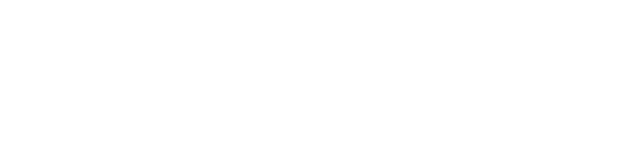
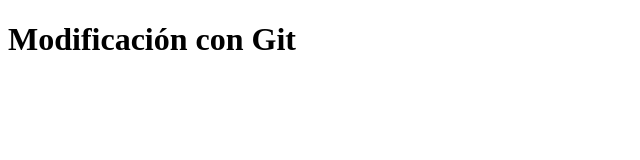
Before and after one commit to ramirocodoacodo/git-2019, a plain HTML site: page index.html in a window 1280 px wide. Shown: the whole page, without its empty margins (0-640 px from the left). Drawn offline with Linux system fonts and the light colour scheme.

Commit message:
Modifico el h1

```diff
--- a/index.html
+++ b/index.html
@@ -8,7 +8,7 @@
 </head>
 
 <body>
-
+    <h1>Modificación con Git</h1>
 </body>
 
 </html>
```
